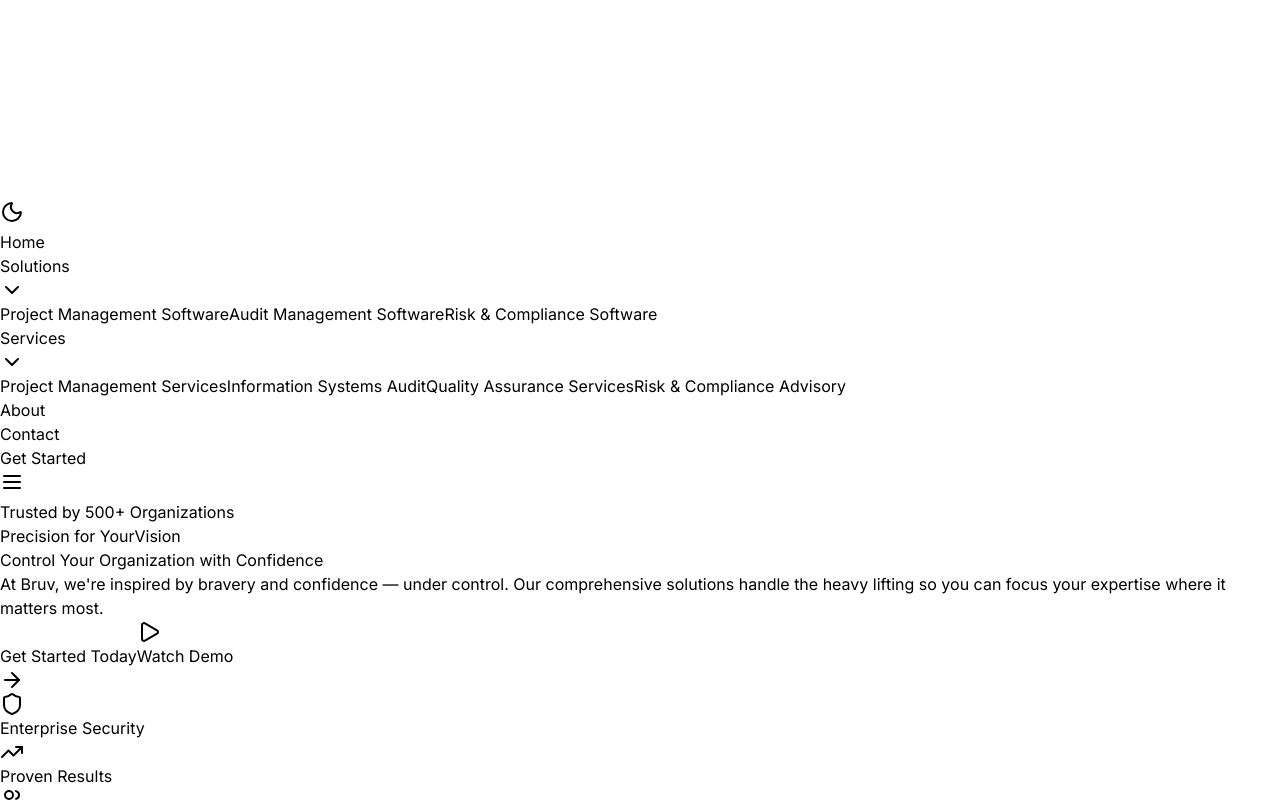
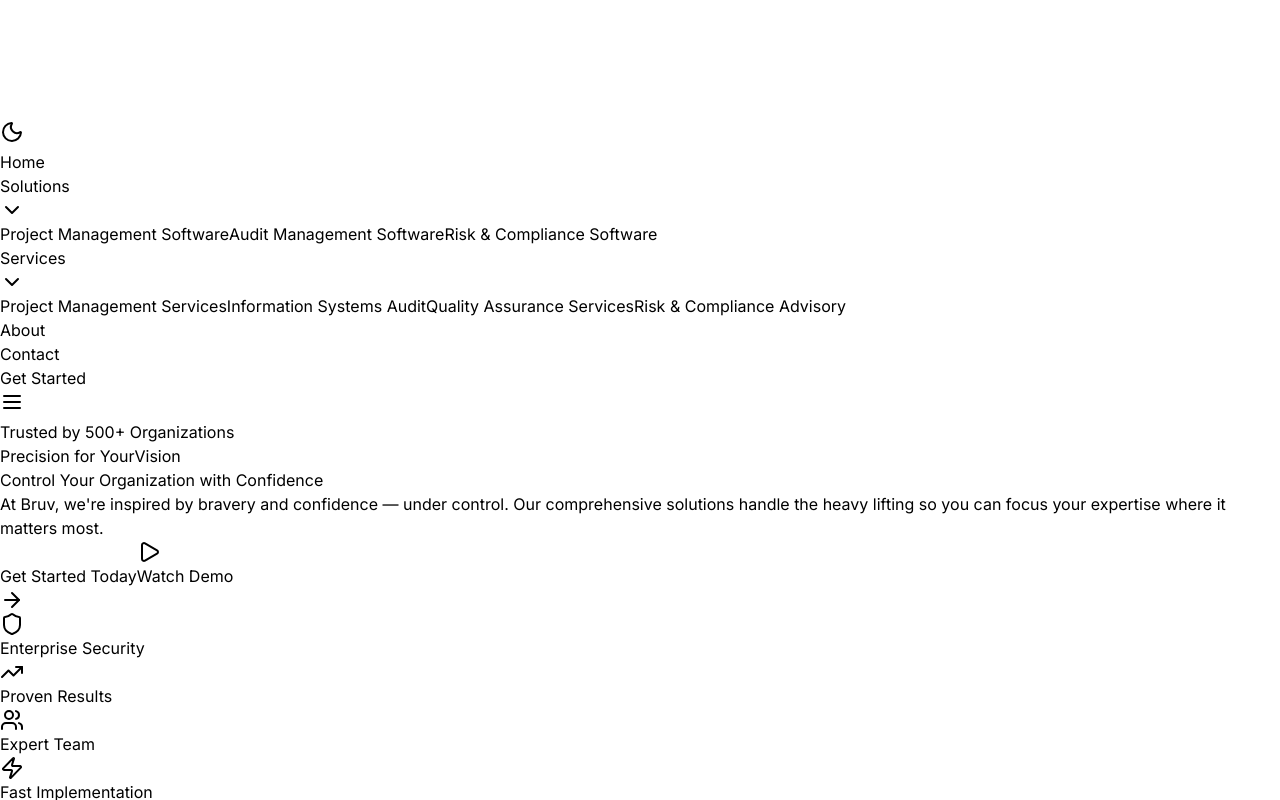
Before and after one commit to Vintage-The-Gemini/bruv-website, a React (Vite) app in the folder frontend/: page / in a window 1280 px wide. Shown: the top 800 px of the page. Built offline with nearby package versions, Linux system fonts and the light colour scheme.

Commit message:
logo still small

```diff
--- a/frontend/src/components/layout/Header.jsx
+++ b/frontend/src/components/layout/Header.jsx
@@ -1,4 +1,4 @@
-// FILE PATH: src/components/layout/Header.jsx (With Multiple Logo Variations)
+// FILE PATH: src/components/layout/Header.jsx (Fixed Sizing)
 
 import React, { useState, useEffect } from "react";
 import { Link } from "react-router-dom";
@@ -26,7 +26,7 @@
   const getLogoSrc = () => {
     if (!isScrolled) {
       // When not scrolled (on hero section), use white logo
-      return bruvLogo01;
+      return bruvLogo02;
     } else {
       // When scrolled (on other sections), use bruv-03
       return bruvLogo01;
@@ -63,10 +63,10 @@
                 alt="Bruv Logo"
                 className="object-contain transition-all duration-300 group-hover:scale-105"
                 style={{
-                  width: isScrolled ? "150px" : "150px",
-                  height: isScrolled ? "150px" : "150px",
-                  minWidth: isScrolled ? "300px" : "300px",
-                  minHeight: isScrolled ? "200px" : "200px",
+                  width: isScrolled ? "80px" : "120px",
+                  height: isScrolled ? "80px" : "120px",
+                  maxWidth: "120px",
+                  maxHeight: "120px",
                   filter: getLogoFilter(),
                 }}
               />
```
